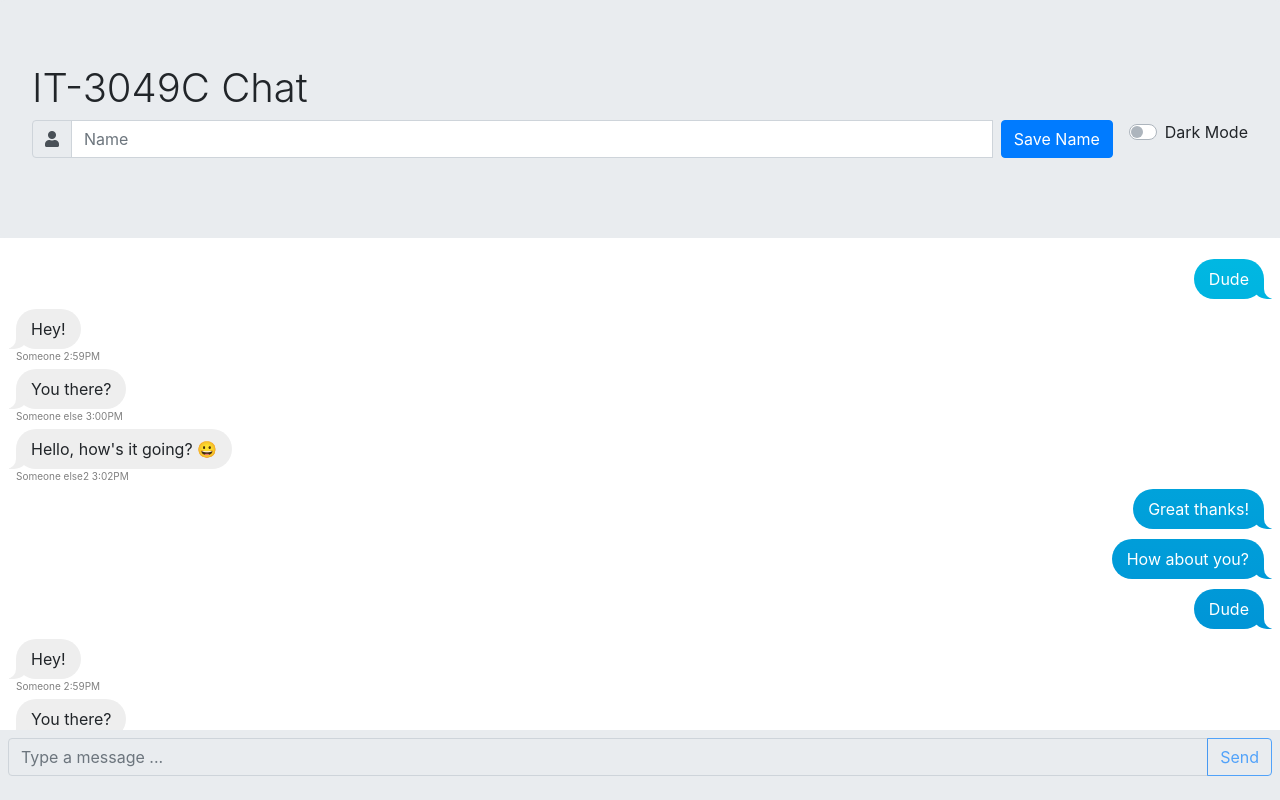
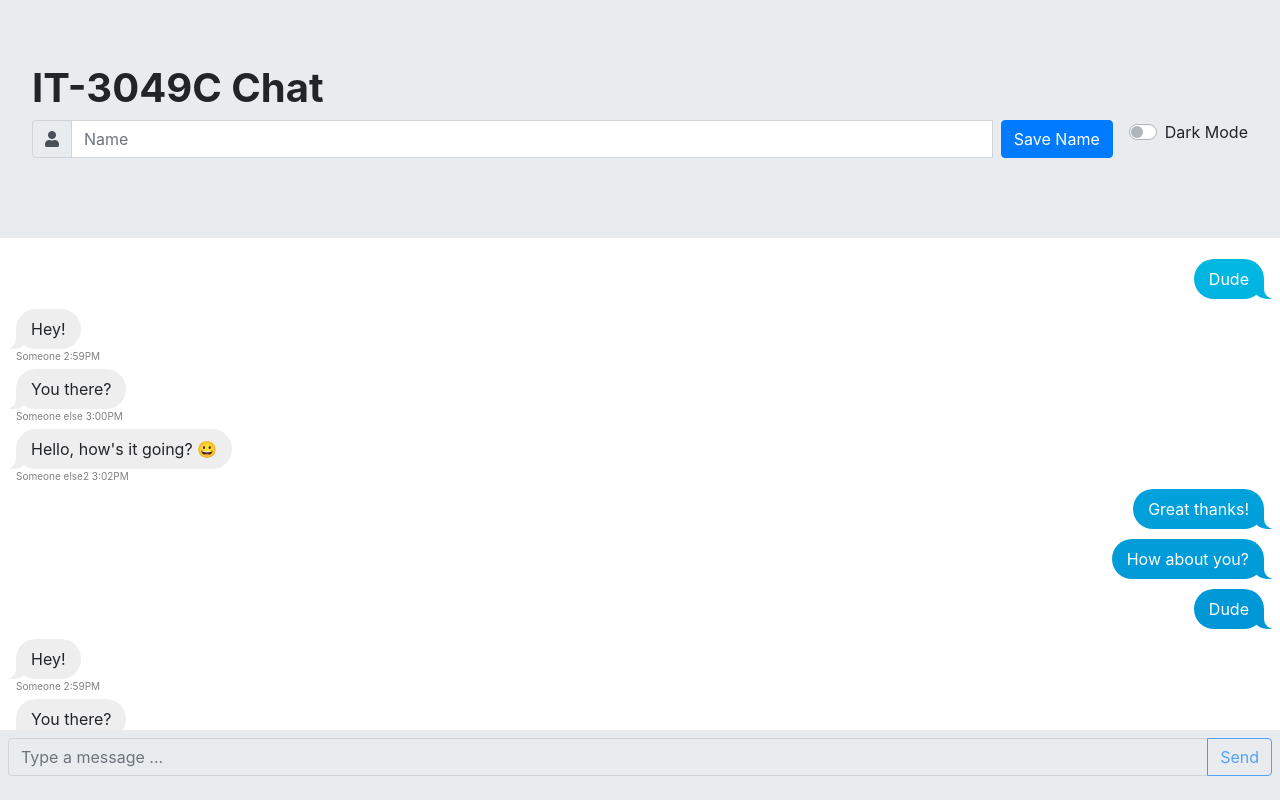
Before and after one commit to poojarna/chatting-application-storage-poojarna, a website: page index.html in a window 1280 px wide. Drawn offline with Linux system fonts and the light colour scheme; no server answers.

Commit message:
Update index.html

```diff
--- a/index.html
+++ b/index.html
@@ -43,7 +43,7 @@
     <body>
         <header>
             <div class="jumbotron">
-                <h1 class="display-4 font-weight: bold;">IT-3049C Chat</h1>
+                <h1 class="display-4 font-weight-bold">IT-3049C Chat</h1>
                 <div class="input-group mb-3">
                     <div class="input-group-prepend">
                         <span class="input-group-text">
```
